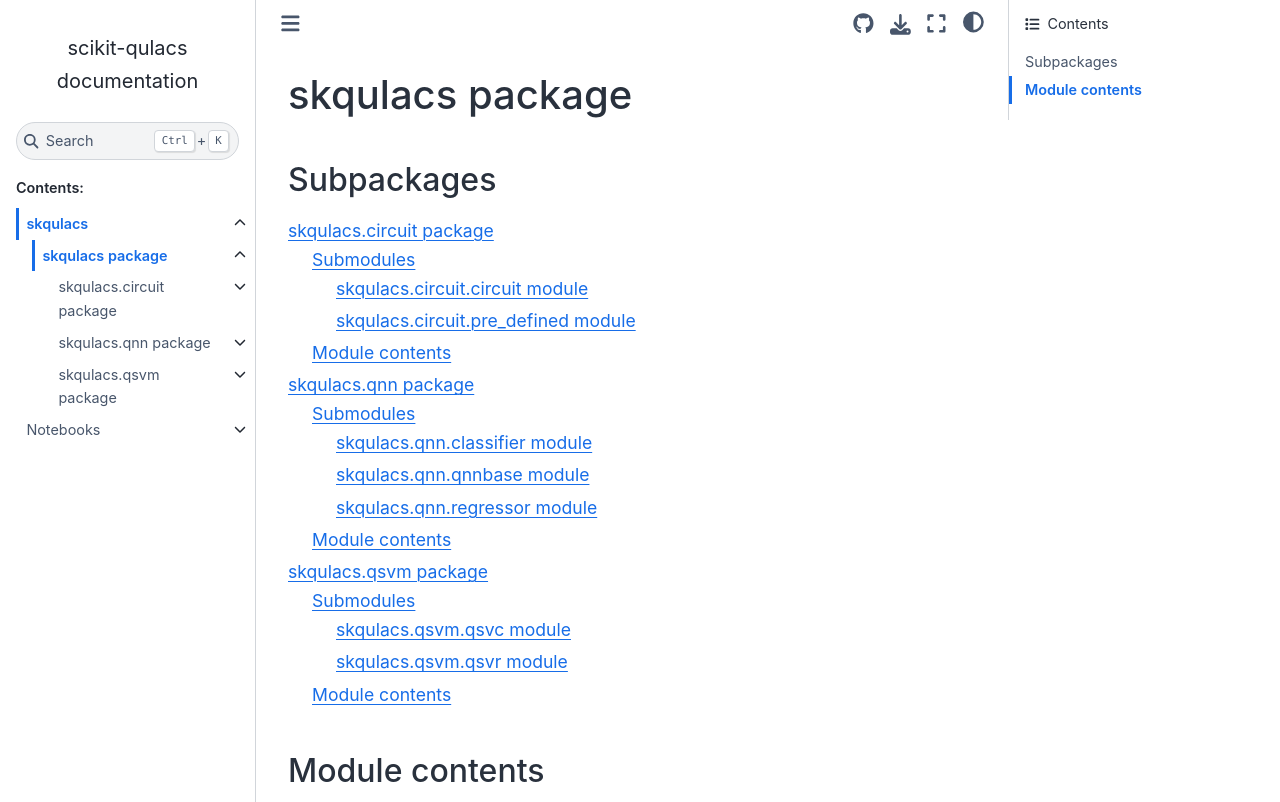
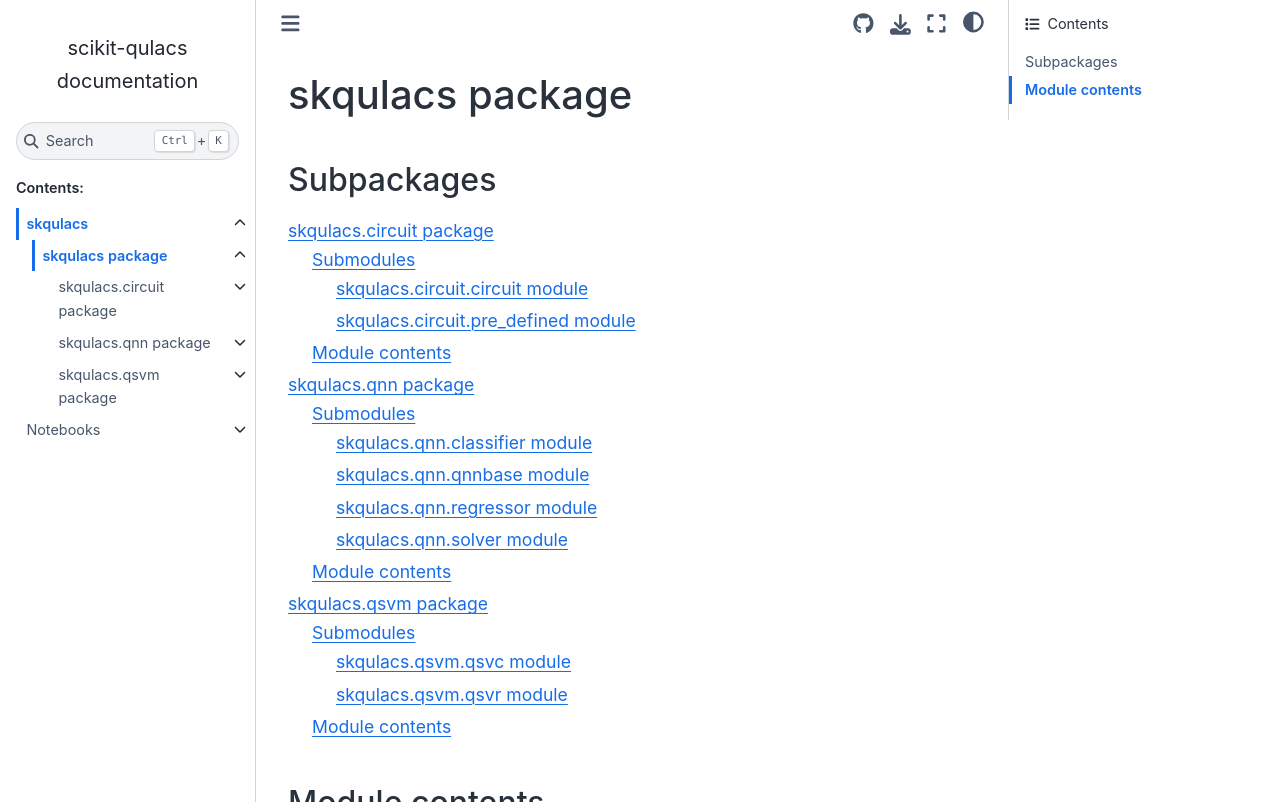
Before and after one commit to Qulacs-Osaka/scikit-qulacs, a Sphinx documentation site: the page built from doc/source/skqulacs.rst, in a window 1280 px wide and 1080 px high, cut to the strip 0-802 px from the top of the window. Built offline with Sphinx 7.4.7 and the Sphinx Book theme 1.1.4, drawn with Linux system fonts in a browser that asks for light colours.

Commit message:
Adapt changes in myst_nb==0.14.0
- `jupyter_execute_notebooks` is deprecated and introduced `nb_execution_mode` instead
- Mathjax is not supported by defalut, so enable explicitly

```diff
--- a/doc/source/conf.py
+++ b/doc/source/conf.py
@@ -74,13 +74,13 @@
 # so a file named "default.css" will overwrite the builtin "default.css".
 html_static_path = ["_static"]
 
-# Some cells which requires longer time to finish raises `KeyboardInterrupt`.
-# They are seemed to be interrupted by Sphinx.
-# It is troublesome to annotate cells which spends more time, so turn off
-# execution of jupyter notebook on documentation build.
-# There is no problem for now because every notebook embedded in documetation
-# is executed once at local environment and the result is committed.
-jupyter_execute_notebooks = "off"
+# Since myst_nb==0.14.0, 'jupyter_execute_notebooks' is deprecated for 'nb_execution_mode'
+# c.f. https://myst-nb.readthedocs.io/en/latest/computation/execute.html#notebook-execution-modes
+nb_execution_mode = "off"
+
+# Since myst_nb==0.14.0, the dollarmath syntax extension is no longer included by default.
+# So enable here explicitly.
+myst_enable_extensions = ["dollarmath"]
 
 # With this variable set True, block math element surrounded by `$$` does not
 # needs blank lines before and after the element.
--- a/doc/source/skqulacs.qnn.rst
+++ b/doc/source/skqulacs.qnn.rst
@@ -10,6 +10,7 @@
    skqulacs.qnn.classifier
    skqulacs.qnn.qnnbase
    skqulacs.qnn.regressor
+   skqulacs.qnn.solver
 
 Module contents
 ---------------
--- /dev/null
+++ b/doc/source/skqulacs.qnn.solver.rst
@@ -0,0 +1,7 @@
+skqulacs.qnn.solver module
+==========================
+
+.. automodule:: skqulacs.qnn.solver
+   :members:
+   :undoc-members:
+   :show-inheritance:
```
